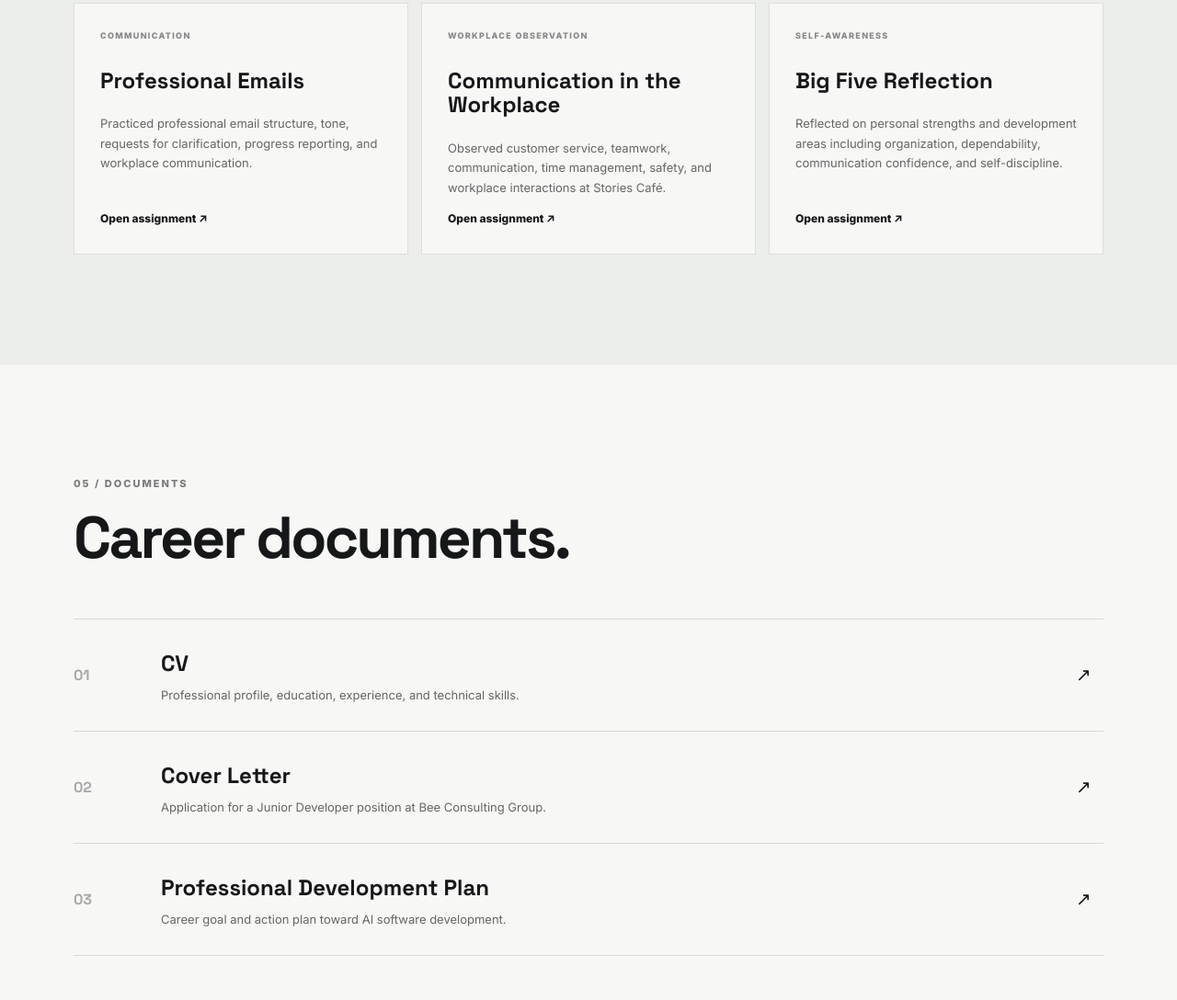
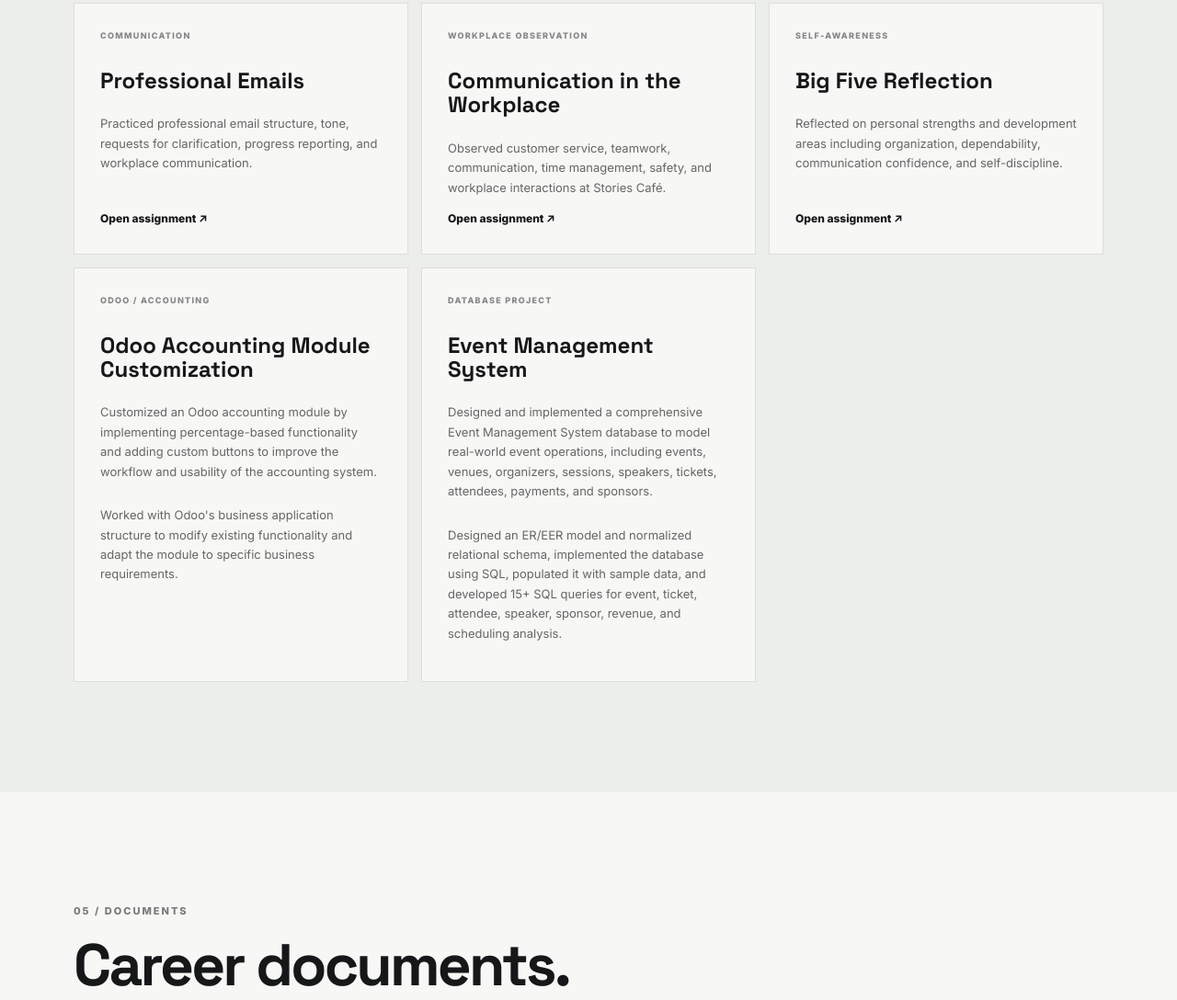
Before and after one commit to issa6064/Ibrahim-Issa-Portfolio, a plain HTML site: page index.html in a window 1280 px wide. Shown: the part 3617-4705 px from the top of the page at 92% size. Drawn offline with Linux system fonts and the light colour scheme.

Commit message:
Update index.html

```diff
--- a/index.html
+++ b/index.html
@@ -158,6 +158,19 @@
             <p>Reflected on personal strengths and development areas including organization, dependability, communication confidence, and self-discipline.</p>
             <a href="assets/documents/Big Five Personality Assessment Reflection.docx">Open assignment ↗</a>
           </article>
+          <article class="activity-card reveal">
+    <span class="tag">ODOO / ACCOUNTING</span>
+    <h3>Odoo Accounting Module Customization</h3>
+    <p>Customized an Odoo accounting module by implementing percentage-based functionality and adding custom buttons to improve the workflow and usability of the accounting system.</p>
+    <p>Worked with Odoo's business application structure to modify existing functionality and adapt the module to specific business requirements.</p>
+</article>
+
+<article class="activity-card reveal">
+    <span class="tag">DATABASE PROJECT</span>
+    <h3>Event Management System</h3>
+    <p>Designed and implemented a comprehensive Event Management System database to model real-world event operations, including events, venues, organizers, sessions, speakers, tickets, attendees, payments, and sponsors.</p>
+    <p>Designed an ER/EER model and normalized relational schema, implemented the database using SQL, populated it with sample data, and developed 15+ SQL queries for event, ticket, attendee, speaker, sponsor, revenue, and scheduling analysis.</p>
+</article>
         </div>
       </div>
     </section>
```
